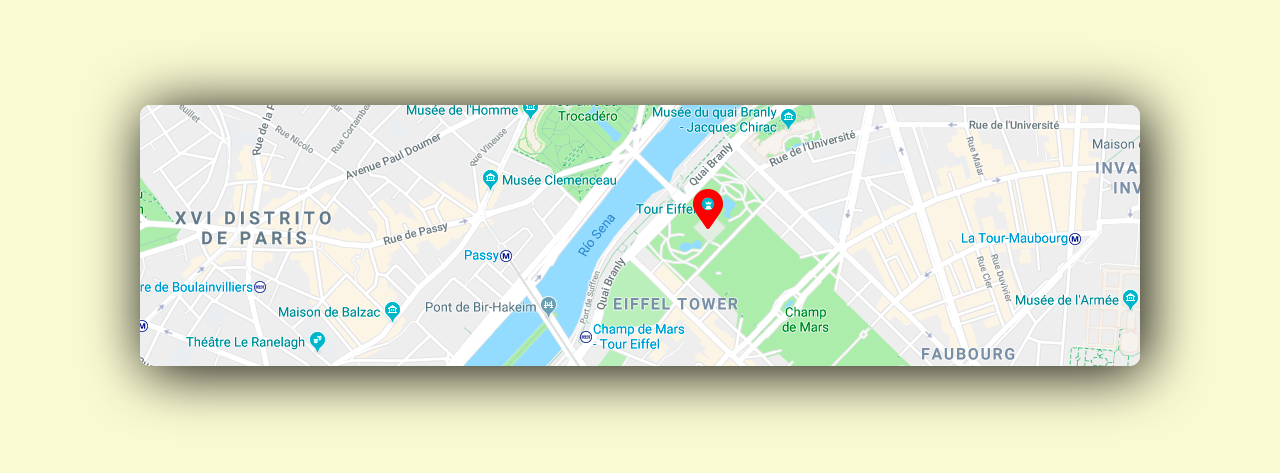
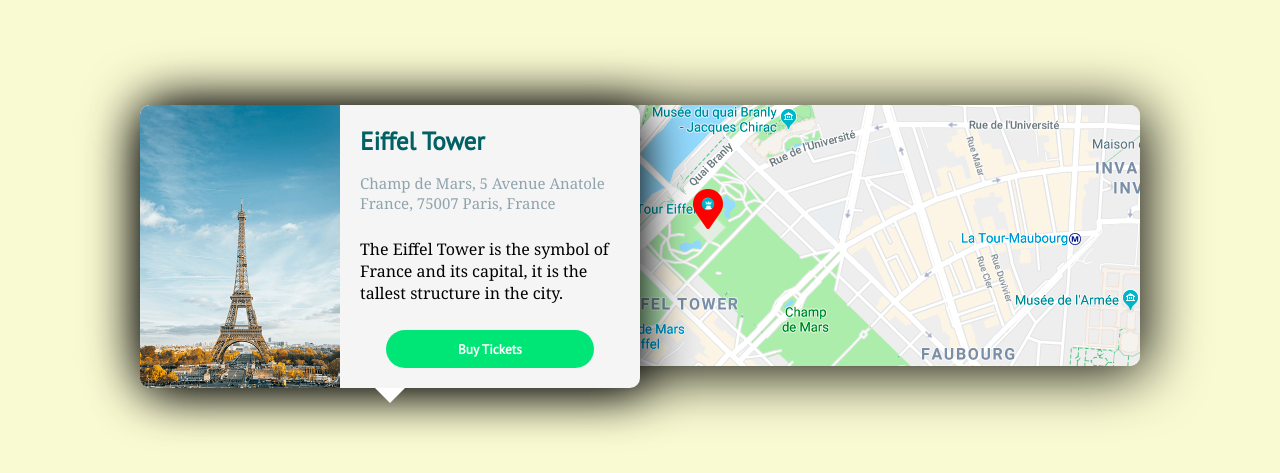
Before and after one commit to franciscopugh/advanced-tooltip, a plain HTML site: page index.html in a window 1280 px wide. Shown: the part 195-668 px from the top of the page. Drawn offline with Linux system fonts and the light colour scheme.

Commit message:
Tooltip structure

```diff
--- a/index.html
+++ b/index.html
@@ -9,6 +9,7 @@
     <link rel="stylesheet" href="https://use.fontawesome.com/releases/v5.4.2/css/all.css" integrity="sha384-/rXc/GQVaYpyDdyxK+ecHPVYJSN9bmVFBvjA/9eOB+pb3F2w2N6fc5qB9Ew5yIns" crossorigin="anonymous">
     <!-- GOOGLE FONTS -->
     <link href="https://fonts.googleapis.com/css?family=Noto+Serif&display=swap" rel="stylesheet">
+    <link href="https://fonts.googleapis.com/css?family=PT+Sans:400,700i&display=swap" rel="stylesheet">
     <!-- CUSTOM CSS -->
     <link rel="stylesheet" href="styles.css">
 </head>
@@ -18,6 +19,20 @@
             <img src="./img/mapa.png" class="map" alt="">
             <figcaption>    <!--Texto relacionado con la imagen-->
                 <i class="icon fas fa-map-marker-alt" id="icon"></i>
+                <div class="tooltip active" id="tooltip">
+                    <div class="thumb">
+                        <img src="./img/torre-eiffel.png" alt="">
+                    </div>
+                    <div class="info">
+                        <h3 class="title">Eiffel Tower</h3>
+                        <p class="address">Champ de Mars, 5 Avenue Anatole France, 75007 Paris, France</p>
+                        <p class="summary">
+                            The Eiffel Tower is the symbol of France and its capital, it is the tallest structure in the city. </p>
+                            <div class="cont-btn">
+                                    <button>Buy Tickets</button>
+                            </div>
+                    </div>
+                </div>
             </figcaption>
         </figure>
     </main>
--- a/styles.css
+++ b/styles.css
@@ -6,7 +6,7 @@
 
 body {
     background: LIGHTGOLDENRODYELLOW;
-    font-size: 16;
+    font-size: 16px;
     font-family: 'Noto Serif', serif;
 }
 
@@ -36,3 +36,93 @@ figure .icon {
     font-size: 40px;
     color: red;
 }
+
+.tooltip {
+    display: flex;
+    position: absolute;
+    top: 0;
+    left: 0;
+    background: whitesmoke;
+    border-radius: 10px;
+    box-shadow: 5px 5px 50px rgba(0,0,0,20);
+    width: 31.25em;
+    z-index: 1000;
+    opacity: 0;
+    transition: .3s ease all;
+    transform: translateY(10px);
+}
+
+.tooltip::after {
+    content:"";
+    display: inline-block;
+    border-left: 15px solid transparent;
+    border-right: 15px solid transparent;
+    border-top: 15px solid white;
+    position: absolute;
+    bottom: -15px;
+    left: calc(50% - 15px);
+}
+
+.tooltip.active {
+    opacity: 1;
+    transform: translateY(0px);
+}
+
+.tooltip .thumb {
+    width: 40%;
+}
+
+.tooltip .thumb img {
+    width: 100%;
+    height: 100%;
+    object-fit: cover;
+    border-radius: 10px 0 0 10px;
+    vertical-align: top;
+}
+
+.tooltip .info {
+    width: 60%;
+    padding: 20px;
+    display: flex;
+    flex-direction: column;
+    justify-content: space-between;
+}
+
+.tooltip .info .title {
+    color: #006064;
+    font-family: 'PT Sans', sans-serif;
+    font-weight: 600;
+    font-size: 25px;
+    margin-bottom: 10px;
+}
+
+.tooltip .info .address {
+    color:#90A4AE;
+    font-size: 15px;
+    margin-bottom: 20px;
+}
+
+.tooltip .info .summary {
+    margin-bottom: 20px;
+}
+
+.tooltip .info .cont-btn {
+    display: flex;
+    justify-content: center;
+}
+
+.tooltip .info button {
+    border:none;
+    background:#00E676;
+    font-weight: bold;
+    padding: 10px 20px;
+    width: 80%;
+    color:white;
+    border-radius: 100px;
+    font-family: 'PT Sans', sans-serif;
+    cursor: pointer;
+}
+
+.tooltip .info button:hover {
+    background: rgba(0,230,118,0.9);
+}
```
